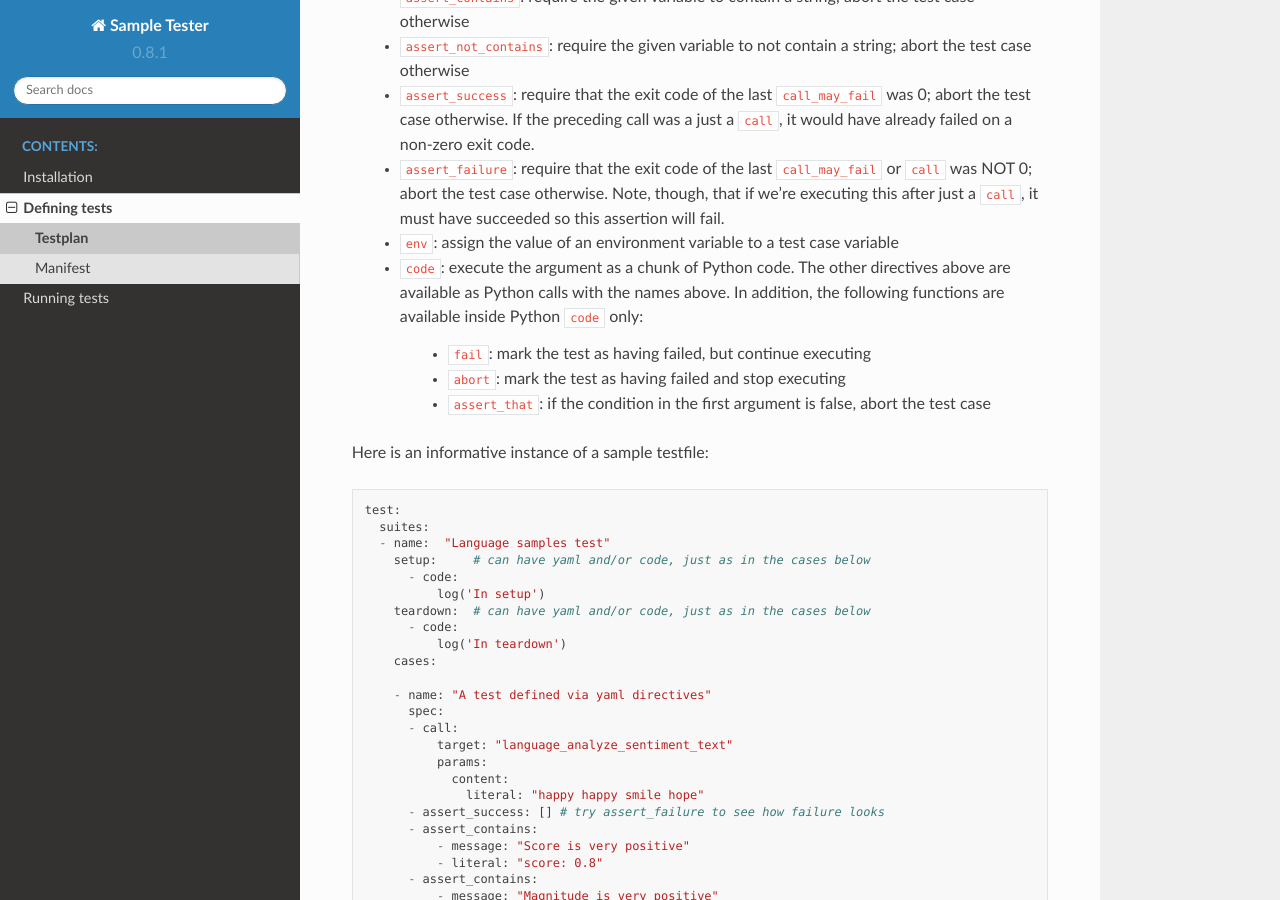
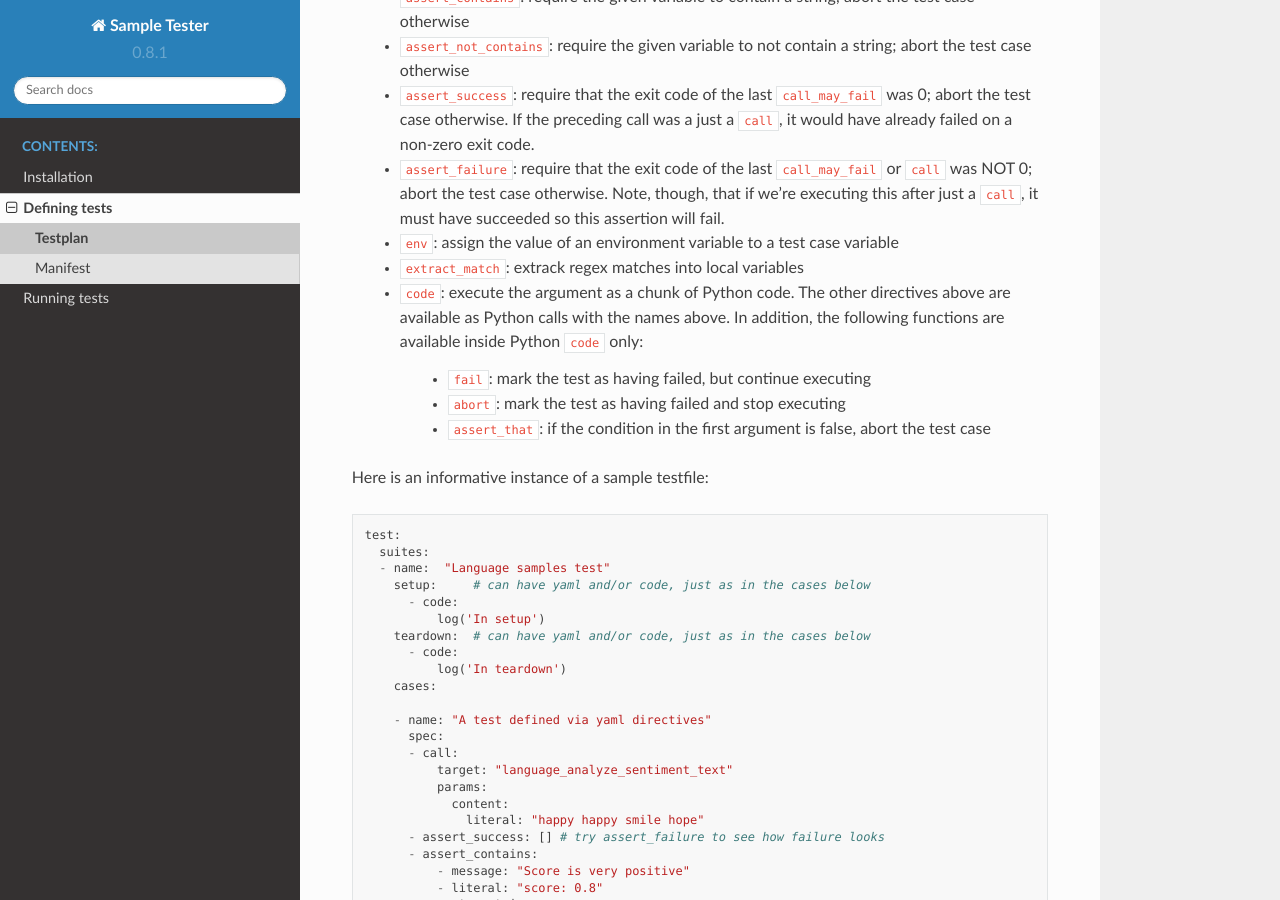
Before and after one commit to googleapis/sample-tester, a Sphinx documentation site: the page built from docs/defining-tests/testplan-reference.rst, in a window 1280 px wide and 900 px high, scrolled down 557 px. Built offline with Sphinx 7.4.7 and the Read the Docs theme 2.0.0, drawn with Linux system fonts in a browser that asks for light colours.

Commit message:
List `extract_match` in docs

```diff
--- a/docs/defining-tests/testplan-reference.rst
+++ b/docs/defining-tests/testplan-reference.rst
@@ -40,6 +40,7 @@ how to run the samples and what checks to perform.
      a ``call``, it must have succeeded so this assertion will fail.
    - ``env``: assign the value of an environment variable to a
      test case variable
+   - ``extract_match``: extrack regex matches into local variables
    - ``code``: execute the argument as a chunk of Python code. The
      other directives above are available as Python calls with the
      names above. In addition, the following functions are available
```
